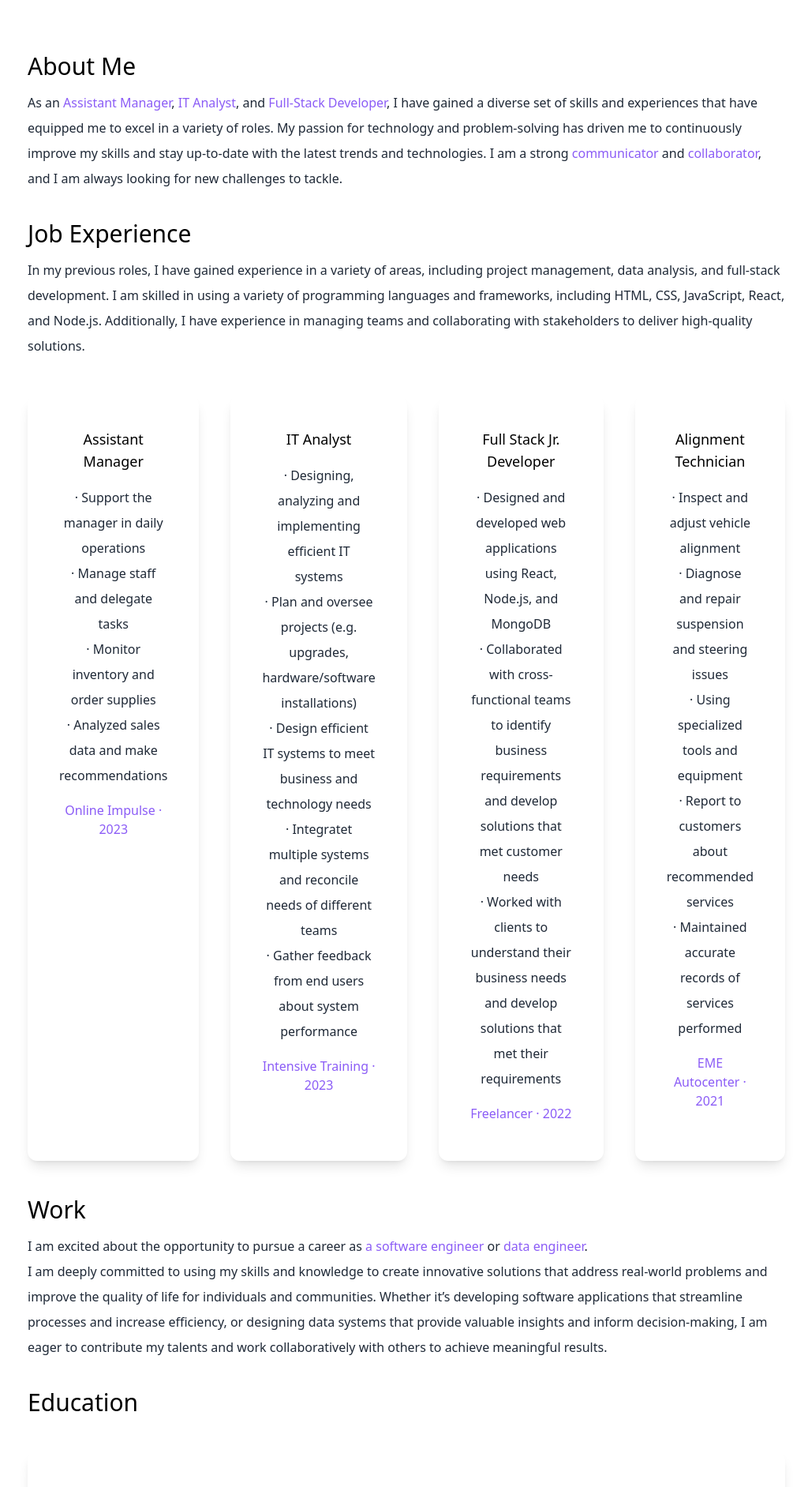
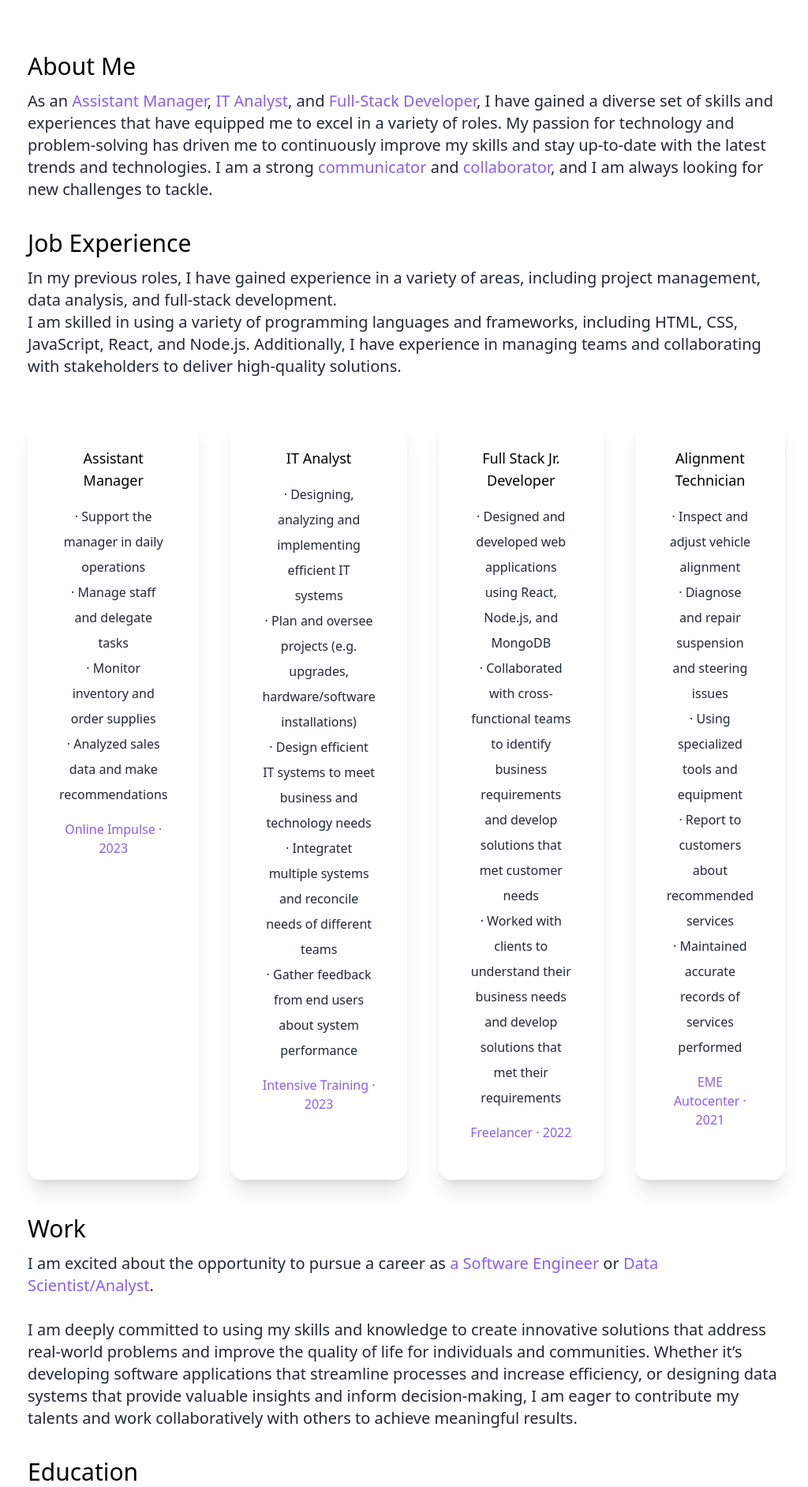
Before and after one commit to sttve/portfolio, a Next.js app: page / in a window 1280 px wide. Shown: the part 1050-2933 px from the top of the page at 79% size, without its empty margins (125-1149 px from the left). Built offline with nearby package versions, Linux system fonts and the light colour scheme.

Commit message:
last commit :D

```diff
--- a/src/pages/index.tsx
+++ b/src/pages/index.tsx
@@ -63,17 +63,17 @@ export default function Home() {
             <br>
             </br>
             <h3 className="text-3xl py-1 dark:text-gray-100 mt-10">About Me</h3>
-            <p className="text-md py-2 leading-8 text-gray-800 dark:text-gray-300">
+            <p className="text-md md:text-xl py-2 leading-8 text-gray-800 dark:text-gray-300">
             As an <span className="text-violet-500 py-10">Assistant Manager</span>, <span className="text-violet-500">IT Analyst</span>, and <span className="text-violet-500">Full-Stack Developer</span>, I have gained a diverse set of skills and experiences that have equipped me to excel in a variety of roles. My passion for technology and problem-solving has driven me to continuously improve my skills and stay up-to-date with the latest trends and technologies. I am a strong <span className="text-violet-500">communicator</span> and <span className="text-violet-500">collaborator</span>, and I am always looking for new challenges to tackle.
             </p>
             <br />
             <h3 className="text-3xl py-1 dark:text-gray-100">Job Experience</h3>
-            <p className="text-md py-2 leading-8 text-gray-800 dark:text-gray-300">
-            In my previous roles, I have gained experience in a variety of areas, including project management, data analysis, and full-stack development. I am skilled in using a variety of programming languages and frameworks, including HTML, CSS, JavaScript, React, and Node.js. Additionally, I have experience in managing teams and collaborating with stakeholders to deliver high-quality solutions.
+            <p className="text-md md:text-xl py-2 leading-8 text-gray-800 dark:text-gray-300">
+            In my previous roles, I have gained experience in a variety of areas, including project management, data analysis, and full-stack development.<br></br> I am skilled in using a variety of programming languages and frameworks, including HTML, CSS, JavaScript, React, and Node.js. Additionally, I have experience in managing teams and collaborating with stakeholders to deliver high-quality solutions.
             </p>
           </div>
           <div className="lg:flex gap-10" >
-            <div className="text-center shadow-lg p-10 rounded-xl my-10 ">
+            <div className="text-center shadow-xl p-10 rounded-2xl my-10 ">
               <h3 className="text-lg font-medium py-0 pb-2 dark:text-gray-100">
                 Assistant Manager
               </h3>
@@ -85,7 +85,7 @@ export default function Home() {
               <h4 className='py-2 text-violet-500 font-medium'>Online Impulse · 2023</h4>
             </div>
 
-            <div className="text-center shadow-lg p-10 rounded-xl my-10 ">
+            <div className="text-center shadow-xl p-10 rounded-2xl my-10 ">
               <h3 className="text-lg font-medium py-0 pb-2 dark:text-gray-100">
                 IT Analyst
               </h3>
@@ -100,7 +100,7 @@ export default function Home() {
               <h4 className='py-2 text-violet-500 font-medium'>Intensive Training · 2023</h4>
 
             </div>
-            <div className="text-center shadow-lg p-10 rounded-xl my-10 ">
+            <div className="text-center shadow-xl p-10 rounded-2xl my-10 ">
               <h3 className="text-lg font-medium py-0 pb-2 dark:text-gray-100">
                 Full Stack Jr. Developer
               </h3>
@@ -113,7 +113,7 @@ export default function Home() {
 
             </div>
 
-            <div className="text-center shadow-lg p-10 rounded-xl my-10 ">
+            <div className="text-center shadow-xl p-10 rounded-2xl my-10 ">
               <h3 className="text-lg font-medium py-0 pb-2 dark:text-gray-100">
                 Alignment Technician
               </h3>
@@ -133,8 +133,8 @@ export default function Home() {
         <section>
           <div className="">
             <h3 className="text-3xl py-1 dark:text-gray-100">Work</h3>
-            <p className="text-md py-2 leading-8 text-gray-800 dark:text-gray-300">
-            I am excited about the opportunity to pursue a career as<span className="text-violet-500 py-10"> a software engineer</span> or <span className="text-violet-500 py-10">data engineer</span>. <br></br>I am deeply committed to using my skills and knowledge to create innovative solutions that address real-world problems and improve the quality of life for individuals and communities. Whether it’s developing software applications that streamline processes and increase efficiency, or designing data systems that provide valuable insights and inform decision-making, I am eager to contribute my talents and work collaboratively with others to achieve meaningful results.
+            <p className="text-md md:text-xl py-2 leading-8 text-gray-800 dark:text-gray-300">
+            I am excited about the opportunity to pursue a career as<span className="text-violet-500 py-10"> a Software Engineer</span> or <span className="text-violet-500 py-10">Data Scientist/Analyst</span>. <br></br><br></br>I am deeply committed to using my skills and knowledge to create innovative solutions that address real-world problems and improve the quality of life for individuals and communities. Whether it’s developing software applications that streamline processes and increase efficiency, or designing data systems that provide valuable insights and inform decision-making, I am eager to contribute my talents and work collaboratively with others to achieve meaningful results.
             </p>
 
           </div>
@@ -145,7 +145,7 @@ export default function Home() {
             <section>
 
             <h3 className="text-3xl py-1 dark:text-gray-100 ">Education</h3>
-            <div className="text-center shadow-lg p-10 rounded-xl my-10 ">
+            <div className="text-center shadow-xl p-10 rounded-2xl my-10 ">
               <h3 className="text-lg font-medium py-0 pb-2 dark:text-gray-100">
               Bachelor of Computer Engineering
               </h3>
```
